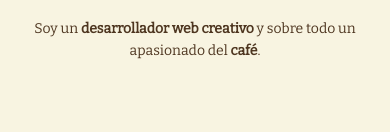
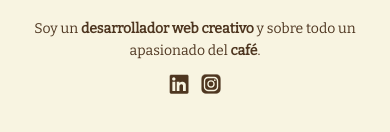
Before and after one commit to i42maroa/my-personal-web, a Next.js app: page / in a window 390 px wide. Shown: the part 482-614 px from the top of the page. Built offline with nearby package versions, Linux system fonts and the light colour scheme.

Commit message:
Add social media links in present

```diff
--- a/app/components/home/presentation/Presentation.module.css
+++ b/app/components/home/presentation/Presentation.module.css
@@ -60,6 +60,23 @@
     display: none;
 }
 
+.socialMediaContainer{
+    display: flex;
+    margin-top: 1rem;
+    gap: 5px;
+    animation: reveal .8s cubic-bezier(.215,.61,.355,1) 3.9s backwards;
+}
+
+.socialMedia{
+    width: 40px;
+    height: 40px;
+    margin: 0.5rem;
+    transition: scale 0.3s ease-in;
+}
+
+.socialMedia:hover{
+    scale: 1.1;
+}
 
 @media (max-width: 1000px) {
 
@@ -82,6 +99,12 @@
         text-align: center;
     }
 
+    .socialMedia{
+        width: 30px;
+        height: 30px;
+        margin: 0.3rem;
+    }
+
 }
 
 
@@ -95,7 +118,29 @@
         min-height: 200px;
     }
 
+    .socialMedia{
+        width: 20px;
+        height: 20px;
+        margin: 0.2rem;
+    }
+
+    .socialMediaContainer{
+        margin: 0.5rem auto;
+        justify-content: center;
+    }
 }
+
+@media (max-width: 300px) {
+
+    .socialMedia{
+        width: 20px;
+        height: 20px;
+        margin: 0.2rem;
+    }
+
+}
+
+
 @keyframes reveal {
     0% {
         opacity: 0;
--- a/app/components/home/presentation/component.tsx
+++ b/app/components/home/presentation/component.tsx
@@ -3,6 +3,9 @@ import { LINKS, PAGES } from '@/data/links.data'
 import { FaceAnimate } from '../../shared/svg/Face/FaceAnimate'
 import { useContext } from 'react'
 import { StatusColorContext } from '@/app/StatusContextProvider'
+import Link from 'next/link'
+import { LinkedinSvg } from '../../shared/svg/Buttons/Linkedin'
+import { InstagramSvg } from '../../shared/svg/Buttons/Instagram'
 
 export default function PresentationComponent () {
   const context = useContext(StatusColorContext)
@@ -19,6 +22,14 @@ export default function PresentationComponent () {
             <div className={styles.pageContent}>
               <h1><span className={styles.title}>Hola, mi nombre es <b>Antonio</b> </span></h1>
               <p>Soy un <b>desarrollador web creativo</b> y sobre todo un apasionado del <b>café</b>.</p>
+              <div className={styles.socialMediaContainer}>
+                <Link href='https://www.linkedin.com/in/antonio-mar%C3%ADn-rodr%C3%ADguez-07681b1bb/' className={styles.socialMedia}>
+                  <LinkedinSvg isPresentation />
+                </Link>
+                <Link href='https://www.instagram.com/antonito_marin/' className={styles.socialMedia}>
+                  <InstagramSvg isPresentation />
+                </Link>
+              </div>
             </div>
           </div>
         </header>
--- a/app/components/shared/footer/Footer.tsx
+++ b/app/components/shared/footer/Footer.tsx
@@ -43,10 +43,10 @@ export function Footer () {
 
         <div className={styles.socialMediaContainer}>
           <Link href='https://www.linkedin.com/in/antonio-mar%C3%ADn-rodr%C3%ADguez-07681b1bb/' className={styles.socialMedia}>
-            <LinkedinSvg />
+            <LinkedinSvg isPresentation={false} />
           </Link>
           <Link href='https://www.instagram.com/antonito_marin/' className={styles.socialMedia}>
-            <InstagramSvg />
+            <InstagramSvg isPresentation={false} />
           </Link>
         </div>
       </div>
--- a/app/components/shared/svg/Buttons/Button.module.css
+++ b/app/components/shared/svg/Buttons/Button.module.css
@@ -1,15 +1,15 @@
-
+.container{
+    transition: fill .2s ease-in-out;
+}
 .github{
     fill: var(--white);
-    transition: fill .2s ease-in-out;
 }
 
 .st0{
     fill: var(--font-color-footer);
-    transition: fill .2s ease-in-out;
 }
 
-.github:hover{
+.container:hover{
     fill: var(--green);
 }
 
@@ -24,6 +24,13 @@
     margin: auto;
 }
 
+.presentation{
+    fill: var(--font-color);
+}
+
+.footer{
+    fill: var(--font-color-footer);
+}
 
 @media (max-width: 500px) {
     .turnOn{
--- a/app/components/shared/svg/Buttons/Instagram.tsx
+++ b/app/components/shared/svg/Buttons/Instagram.tsx
@@ -1,32 +1,28 @@
 /* eslint-disable no-tabs */
 import styles from './Button.module.css'
 
-export function InstagramSvg () {
+export function InstagramSvg ({ isPresentation }:{isPresentation:boolean}) {
   return (
     <svg
       version='1.1' id='Capa_2' xmlns='http://www.w3.org/2000/svg' xmlnsXlink='http://www.w3.org/1999/xlink' x='0px' y='0px'
-      viewBox='0 0 400 400' className={styles.container} xmlSpace='preserve'
+      viewBox='0 0 400 400' className={`${styles.container} ${isPresentation ? styles.presentation : styles.footer}`} xmlSpace='preserve'
     >
       <g>
-        <path
-          className={styles.st0} d='M306.59,7.21H94.32C47.11,7.21,8.7,45.62,8.7,92.83v214.65c0,47.21,38.41,85.62,85.62,85.62h212.27
+        <path d='M306.59,7.21H94.32C47.11,7.21,8.7,45.62,8.7,92.83v214.65c0,47.21,38.41,85.62,85.62,85.62h212.27
 		c47.21,0,85.62-38.41,85.62-85.62V92.83C392.21,45.62,353.8,7.21,306.59,7.21z M391.21,307.48c0,46.66-37.96,84.62-84.62,84.62
 		H94.32c-46.66,0-84.62-37.96-84.62-84.62V92.83c0-46.66,37.96-84.62,84.62-84.62h212.27c46.66,0,84.62,37.96,84.62,84.62V307.48z'
         />
-        <path
-          className={styles.st0} d='M306.59,8.21H94.32C47.66,8.21,9.7,46.17,9.7,92.83v214.65c0,46.66,37.96,84.62,84.62,84.62h212.27
+        <path d='M306.59,8.21H94.32C47.66,8.21,9.7,46.17,9.7,92.83v214.65c0,46.66,37.96,84.62,84.62,84.62h212.27
 		c46.66,0,84.62-37.96,84.62-84.62V92.83C391.21,46.17,353.25,8.21,306.59,8.21z M344.21,262.32c0,44.82-36.47,81.29-81.3,81.29
 		H138.29c-44.82,0-81.29-36.47-81.29-81.29V137.7c0-44.83,36.47-81.3,81.29-81.3h124.62c44.83,0,81.3,36.47,81.3,81.3V262.32z'
         />
       </g>
       <g>
-        <path
-          className={styles.st0} d='M258.29,82.64H142.32c-33.08,0-59.98,26.9-59.98,59.97V257.1c0,33.07,26.9,59.98,59.98,59.98h115.97
+        <path d='M258.29,82.64H142.32c-33.08,0-59.98,26.9-59.98,59.97V257.1c0,33.07,26.9,59.98,59.98,59.98h115.97
 		c33.07,0,59.98-26.91,59.98-59.98V142.61C318.27,109.54,291.36,82.64,258.29,82.64z M317.27,257.1c0,32.52-26.46,58.98-58.98,58.98
 		H142.32c-32.52,0-58.98-26.46-58.98-58.98V142.61c0-32.52,26.46-58.97,58.98-58.97h115.97c32.52,0,58.98,26.45,58.98,58.97V257.1z'
         />
-        <path
-          className={styles.st0} d='M258.29,83.64H142.32c-32.52,0-58.98,26.45-58.98,58.97V257.1c0,32.52,26.46,58.98,58.98,58.98h115.97
+        <path d='M258.29,83.64H142.32c-32.52,0-58.98,26.45-58.98,58.97V257.1c0,32.52,26.46,58.98,58.98,58.98h115.97
 		c32.52,0,58.98-26.46,58.98-58.98V142.61C317.27,110.09,290.81,83.64,258.29,83.64z M200,274.74c-41.13,0-74.59-33.46-74.59-74.58
 		c0-41.13,33.46-74.59,74.59-74.59s74.59,33.46,74.59,74.59C274.59,241.28,241.13,274.74,200,274.74z M276.78,141.18
 		c-9.73,0-17.65-7.92-17.65-17.65c0-9.72,7.92-17.64,17.65-17.64c9.72,0,17.64,7.92,17.64,17.64
@@ -34,12 +30,11 @@ export function InstagramSvg () {
         />
       </g>
       <g>
-        <path
-          className={styles.st0} d='M199.86,151.21c-26.83,0-48.65,21.82-48.65,48.65c0,26.82,21.82,48.65,48.65,48.65
+        <path d='M199.86,151.21c-26.83,0-48.65,21.82-48.65,48.65c0,26.82,21.82,48.65,48.65,48.65
 		c26.82,0,48.65-21.83,48.65-48.65C248.51,173.03,226.68,151.21,199.86,151.21z M199.86,247.51c-26.28,0-47.65-21.38-47.65-47.65
 		c0-26.28,21.37-47.65,47.65-47.65c26.27,0,47.65,21.37,47.65,47.65C247.51,226.13,226.13,247.51,199.86,247.51z'
         />
-        <circle className={styles.st0} cx='199.86' cy='199.86' r='47.65' />
+        <circle cx='199.86' cy='199.86' r='47.65' />
       </g>
     </svg>
 
--- a/app/components/shared/svg/Buttons/Linkedin.tsx
+++ b/app/components/shared/svg/Buttons/Linkedin.tsx
@@ -1,20 +1,18 @@
 /* eslint-disable no-tabs */
 import styles from './Button.module.css'
 
-export function LinkedinSvg () {
+export function LinkedinSvg ({ isPresentation }:{isPresentation:boolean}) {
   return (
     <svg
       version='1.1' xmlns='http://www.w3.org/2000/svg' xmlnsXlink='http://www.w3.org/1999/xlink' x='0px' y='0px'
-      viewBox='0 0 400 400' className={styles.container} xmlSpace='preserve'
+      viewBox='0 0 400 400' className={`${styles.container} ${isPresentation ? styles.presentation : styles.footer}`} xmlSpace='preserve'
     >
       <g>
-        <path
-          className={styles.st0} d='M363.17,16.76H40.78c-15.02,0-27.24,12.22-27.24,27.24v322.39c0,15.02,12.22,27.24,27.24,27.24h322.39
+        <path d='M363.17,16.76H40.78c-15.02,0-27.24,12.22-27.24,27.24v322.39c0,15.02,12.22,27.24,27.24,27.24h322.39
 			c15.02,0,27.24-12.22,27.24-27.24V44C390.41,28.98,378.19,16.76,363.17,16.76z M389.41,366.39c0,14.47-11.77,26.24-26.24,26.24
 			H40.78c-14.47,0-26.24-11.77-26.24-26.24V44c0-14.47,11.77-26.24,26.24-26.24h322.39c14.47,0,26.24,11.77,26.24,26.24V366.39z'
         />
-        <path
-          className={styles.st0} d='M363.17,17.76H40.78c-14.47,0-26.24,11.77-26.24,26.24v322.39c0,14.47,11.77,26.24,26.24,26.24h322.39
+        <path d='M363.17,17.76H40.78c-14.47,0-26.24,11.77-26.24,26.24v322.39c0,14.47,11.77,26.24,26.24,26.24h322.39
 			c14.47,0,26.24-11.77,26.24-26.24V44C389.41,29.53,377.64,17.76,363.17,17.76z M125.2,339.72H67.46V156.76h57.74V339.72z
 			 M96.33,131.89c-18.32,0-33.22-14.9-33.22-33.22c0-18.31,14.9-33.21,33.22-33.21c18.31,0,33.21,14.9,33.21,33.21
 			C129.54,116.99,114.64,131.89,96.33,131.89z M336.28,339.72h-56.21v-98.28c0-9.05-2.5-17.58-7.23-24.69
```
